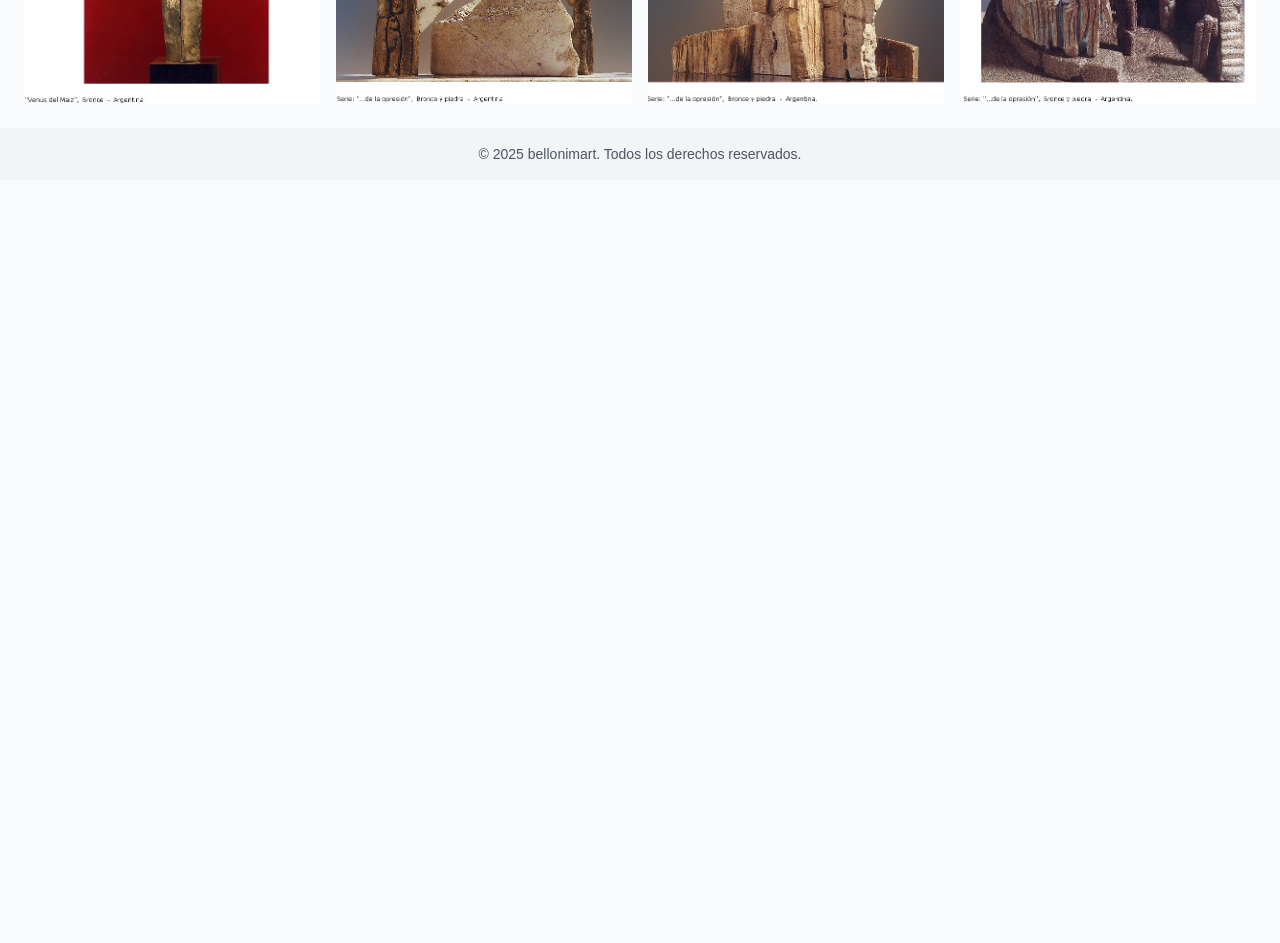
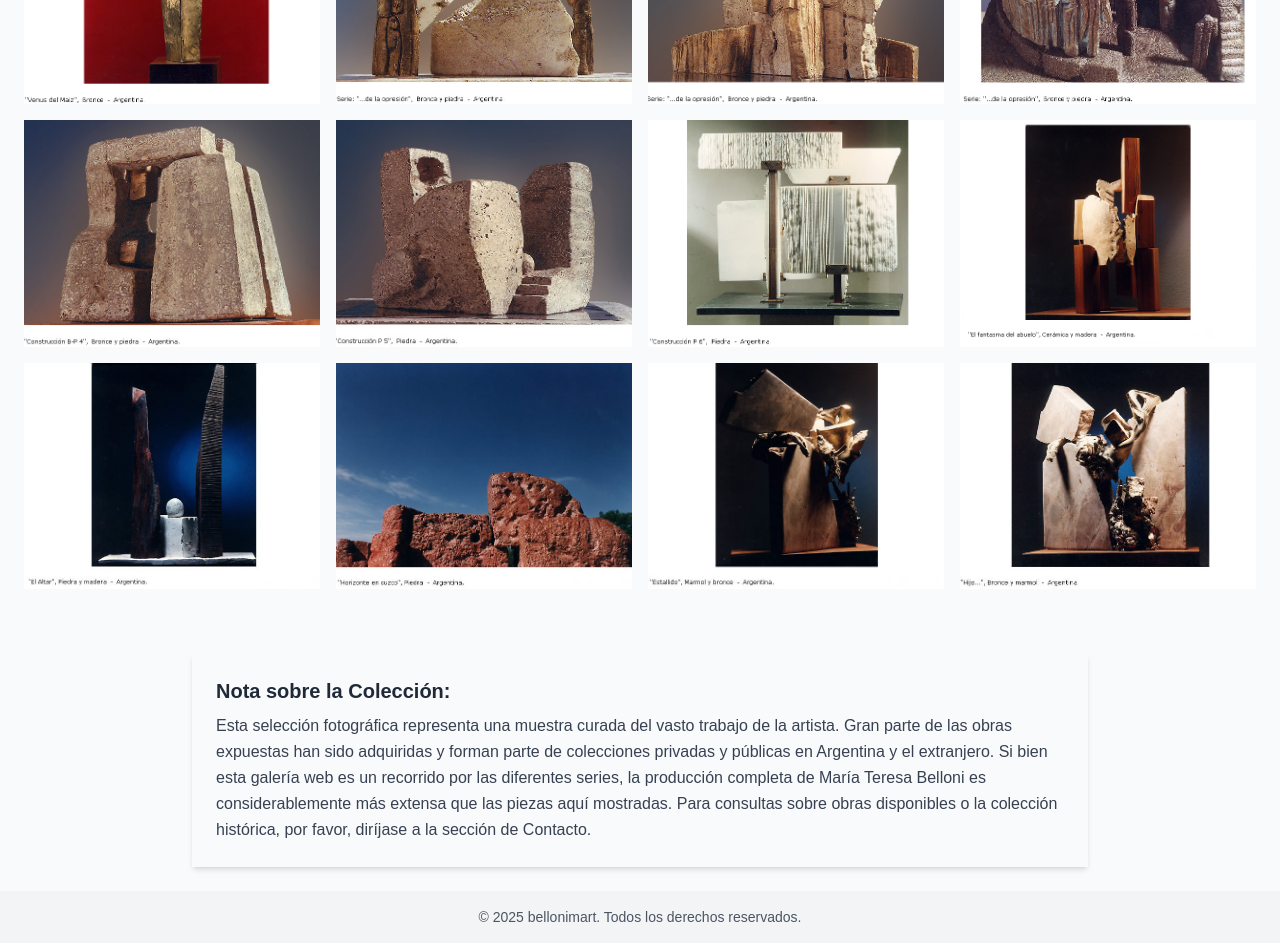
Before and after one commit to gregoalasino/bellonimart, a Next.js app: page /gallery in a window 1280 px wide. Shown: the part 4840-5783 px from the top of the page. Before the commit the page ends 5020 px from the top, so only its background shows below. Built offline with nearby package versions, Linux system fonts and the light colour scheme.

Commit message:
finished

```diff
--- a/app/contact/page.tsx
+++ b/app/contact/page.tsx
@@ -17,6 +17,7 @@ export default function ContactPage() {
             </h3>
             <p className="text-gray-700 break-words">
               bellonimart@hotmail.com
+              mariatbelloni@gmail.com
             </p>
           </div>
           <div className="text-left">
@@ -27,6 +28,17 @@ export default function ContactPage() {
               +54 9 351 665 4113
             </p>
           </div>
+          <div className="text-left">
+             <h3 className="text-xl font-semibold text-gray-800 mb-2">
+              Galería Dragón y Rosas - Arq. Marcattini
+            </h3>
+            <p className="text-gray-700">
+              gmarcattini@gmail.com
+            </p>
+            <p className="text-gray-700">
+              +54 9 351 386 7803
+            </p>
+          </div>
         </div>
       </div>
     </div>
--- a/app/gallery/page.tsx
+++ b/app/gallery/page.tsx
@@ -81,6 +81,14 @@ const paintings = [
   { id: 75, src: '/images/galeria/14.jpg', alt: 'Serie de La Opresión', title: 'Serie de La Opresión' },
   { id: 76, src: '/images/galeria/15.jpg', alt: 'Serie de La Opresión', title: 'Serie de La Opresión' },
   { id: 77, src: '/images/galeria/16.jpg', alt: 'Serie de La Opresión', title: 'Serie de La Opresión' },
+  { id: 78, src: '/images/galeria/21.jpg', alt: 'Construcciones', title: 'Construcción B-P 4' },
+  { id: 79, src: '/images/galeria/22.jpg', alt: 'Construcciones', title: 'Construcción P 5' },
+  { id: 80, src: '/images/galeria/23.jpg', alt: 'Construcciones', title: 'Construcción P 6' },
+  { id: 81, src: '/images/galeria/24.jpg', alt: 'Construcciones', title: 'Los Fantasmas del Abuelo' },
+  { id: 82, src: '/images/galeria/34.jpg', alt: 'Altar', title: 'El Altar' },
+  { id: 83, src: '/images/galeria/36.jpg', alt: 'Construcciones', title: 'Horizonte en Cusco' },
+  { id: 84, src: '/images/galeria/39.jpg', alt: 'Construcciones', title: 'Estallido' },
+  { id: 85, src: '/images/galeria/40.jpg', alt: 'Construcciones', title: 'Hijo...' },
 
 
 ];
@@ -118,6 +126,15 @@ export default function GalleryPage() {
         ))}
       </div>
 
+      <div className="max-w-4xl mx-auto mt-16 p-6 bg-gray-50 shadow-md">
+        <h3 className="text-xl font-bold text-gray-800 mb-2">
+          Nota sobre la Colección:
+        </h3>
+        <p className="text-base text-gray-700 leading-relaxed">
+          Esta selección fotográfica representa una muestra curada del vasto trabajo de la artista. Gran parte de las obras expuestas han sido adquiridas y forman parte de colecciones privadas y públicas en Argentina y el extranjero. Si bien esta galería web es un recorrido por las diferentes series, la producción completa de María Teresa Belloni es considerablemente más extensa que las piezas aquí mostradas. Para consultas sobre obras disponibles o la colección histórica, por favor, diríjase a la sección de Contacto.
+        </p>
+      </div>
+
       {/* Modal para mostrar la imagen agrandada */}
       {selectedImage && (
         <div
```
